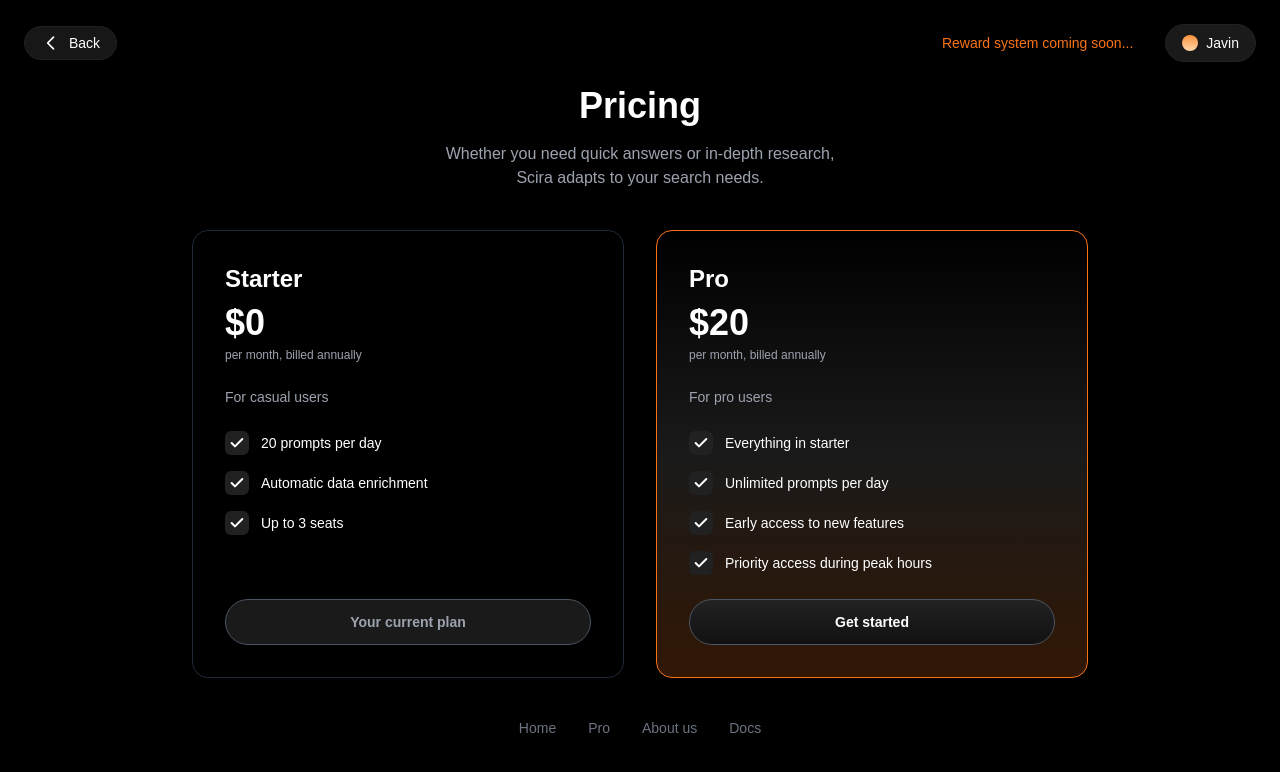
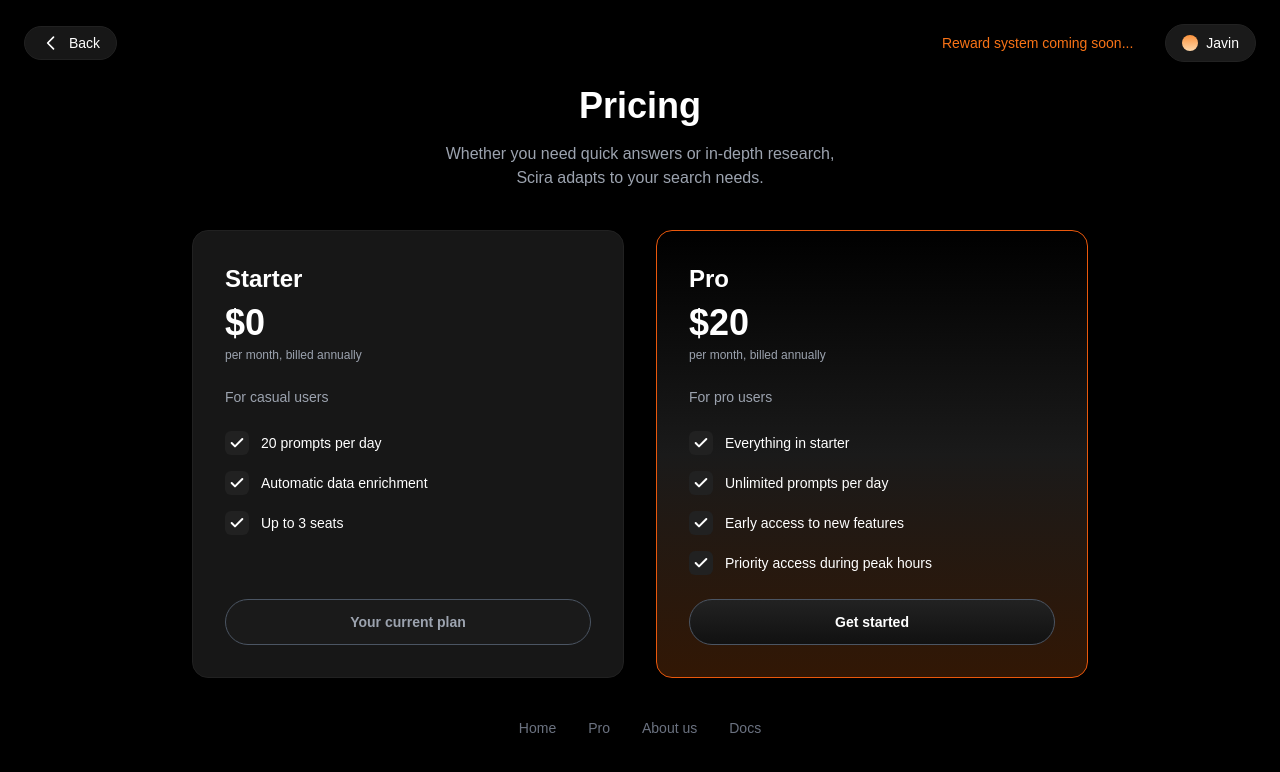
Before and after one commit to Om21O/rohan, a Next.js app: page /pricing in a window 1280 px wide. Shown: the top 772 px of the page. Built offline with nearby package versions, Linux system fonts and the light colour scheme.

Commit message:
added pricing page route

```diff
--- a/components/PricingPage.tsx
+++ b/components/PricingPage.tsx
@@ -75,8 +75,8 @@
     key={index}
     className={`relative p-8 rounded-2xl shadow-md flex flex-col transition-all duration-300
       ${plan.title === 'Pro'
-        ? 'bg-gradient-to-t from-orange-500/20 via-[#1a1a1a] to-black border border-orange-500'
-        : 'bg-black border border-gray-800'
+        ? 'bg-gradient-to-t from-orange-500/20 via-[#1a1a1a] to-black border border-[#EA580C]'
+        : 'bg-[#171717] border border-[#212121]'
       }
     `}
             >
```
